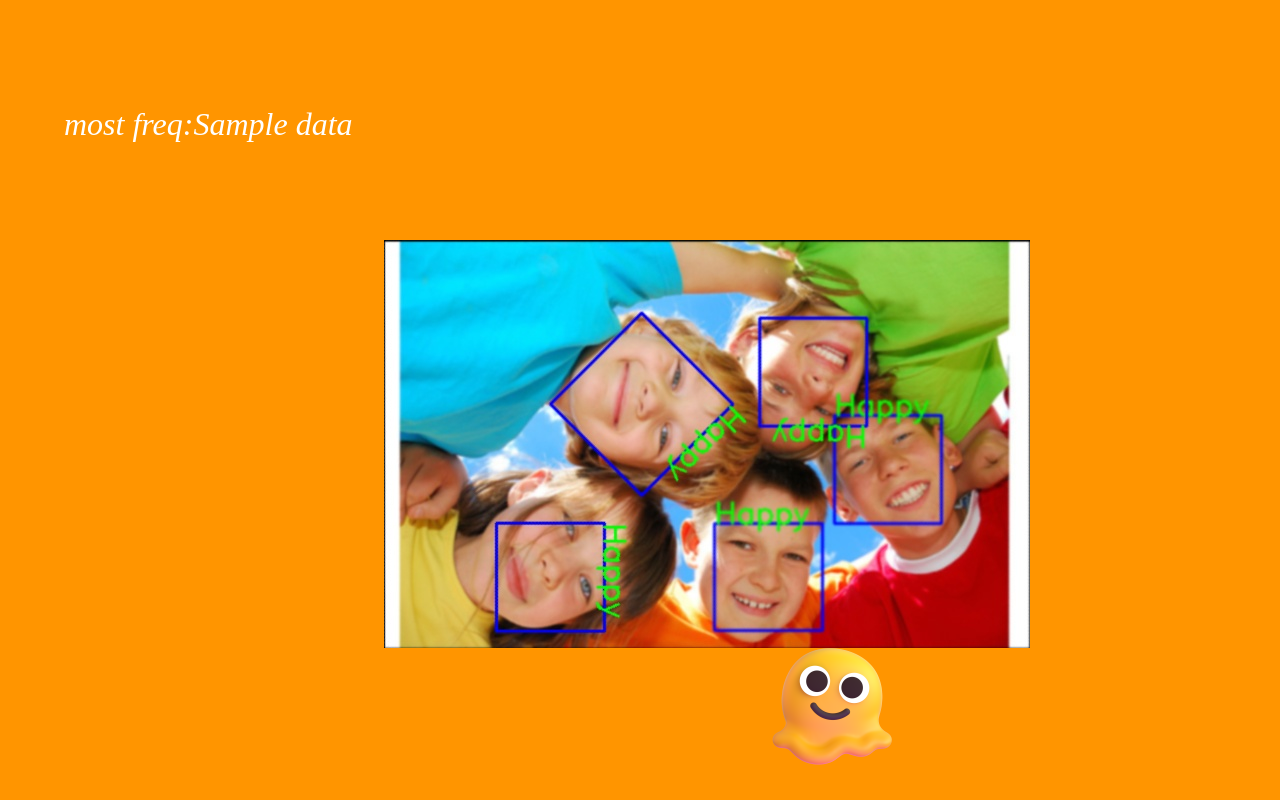
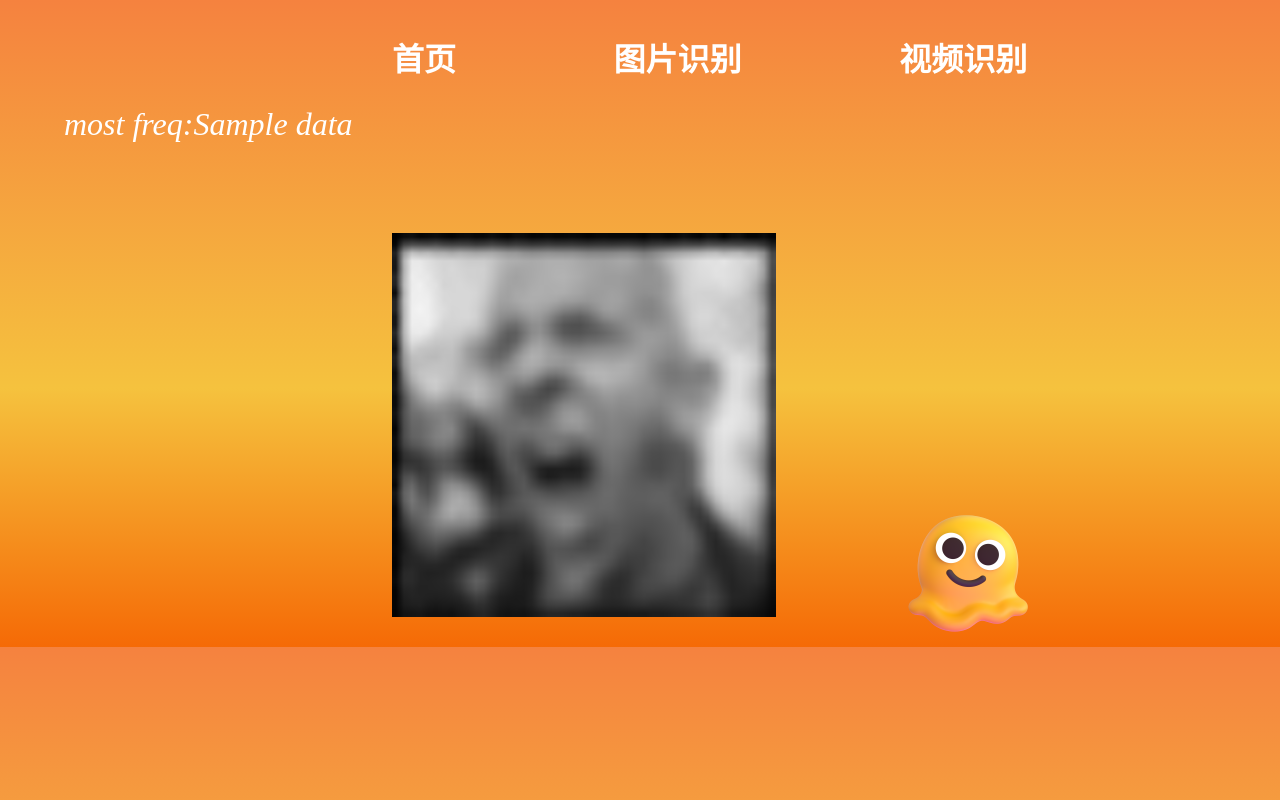
Before and after one commit to TangHuiling/NKU_22, a Flask app: template pythonProject_copy/templates/after.html in a window 1280 px wide; the page is wider, and only the part inside the window is pictured. Run offline with Flask 2, Linux system fonts and the light colour scheme; the template is opened without the code that fills it: most values are stand-ins (such as "Sample title", 1, 10 or a date in 2020).

Commit message:
视频识别
1、修复url跳转失效问题；
2、完善视频识别页面；

```diff
--- a/pythonProject_copy/app.py
+++ b/pythonProject_copy/app.py
@@ -1,18 +1,61 @@
 import cv2 as cv
 import numpy as np
 from flask import Flask, render_template, Response,request
-
+from keras.models import load_model
 import Util
 
 app = Flask(__name__)
+camera=cv.VideoCapture(0)
+
+def generate_frames():
+    # 加载人脸识别和情绪识别模型
+    face_classifier = cv.CascadeClassifier('haarcascade_frontalface_alt2.xml')
+    classifier = load_model('EmotionDetectionModel.h5')
+    class_labels = ['Angry', 'Fear', 'Happy', 'Neutral', 'Sad', 'Surprise']
+    while True:
+        ## read the camera frame
+        success, frame = camera.read()
+        # 识别图片，并标注情绪
+        gray = cv.cvtColor(frame, cv.COLOR_BGR2GRAY)
+        faces = face_classifier.detectMultiScale(gray, 1.3, 5)
+
+        for (x, y, w, h) in faces:
+            cv.rectangle(frame, (x, y), (x + w, y + h), (255, 0, 0), 2)
+            roi_gray = gray[y:y + h, x:x + w]
+            roi_gray = cv.resize(roi_gray, (48, 48), interpolation=cv.INTER_AREA)
+
+            if np.sum([roi_gray]) != 0:
+                roi = roi_gray.astype('float') / 255.0
+                roi = np.array(roi)
+                roi = np.expand_dims(roi, axis=0)
+
+                preds = classifier.predict(roi)[0]
+                label = class_labels[preds.argmax()]
+                label_position = (x, y)
+                cv.putText(frame, label, label_position, cv.FONT_HERSHEY_SIMPLEX, 2, (0, 255, 0), 3)
+            else:
+                cv.putText(frame, 'No Face Found', (20, 20), cv.FONT_HERSHEY_SIMPLEX, 2, (0, 255, 0), 3)
+
+        if not success:
+            break
+        else:
+            ret, buffer = cv.imencode('.jpg', frame)
+            frame = buffer.tobytes()
+
+        yield (b'--frame\r\n'
+               b'Content-Type: image/jpeg\r\n\r\n' + frame + b'\r\n')
 
 @app.route("/")
-def index():
+def index1():
     return render_template("index1.html")
 
 @app.route("/pic_recognition", methods=['GET', 'POST'])
 def pic_recognition():
     return render_template("pic_recognition.html")
+
+@app.route("/video_recognition_cam")
+def video_recognition_cam():
+    return Response(generate_frames(), mimetype='multipart/x-mixed-replace; boundary=frame')
 
 @app.route("/video_recognition")
 def video_recognition():
--- a/pythonProject_copy/static/after.css
+++ b/pythonProject_copy/static/after.css
@@ -1,12 +1,71 @@
+body{
+	width:100%;
+	height:auto;
+	background-color: #f5c23e;
+	background-image:radial-gradient(80% 80%, #f5823f, #f5c23e);
+	background-image:linear-gradient(to bottom, #f5823f, #f5c23e 60%, #f56a06);
+}
+
+
+/* 第一部分 导航页*/
+.cl{
+	/*background-color:#f5c23e;*/
+	/*background-image:radial-gradient(250% 200%, #f5823f, #f5c23e);*/
+
+	width:100%;
+	/*column-width: 10em;column-count: 3;*/
+	font-size: 1rem;
+	padding:0;
+	height:8%;
+	margin-left:23%;
+/* 	margin:0; top:5%;*/
+}
+
+.contain i{
+
+	padding: 0 2% 0 0;
+	/* border: 3px solid red; */
+}
+
+.contain li{
+	    display: inline;
+		padding:0 5%;
+		top:20%;
+		/* border: 3px solid red; */
+
+}
+.contain ul{
+/*     float:right; */
+	 width:auto;
+/* 	 height:35px; */
+	 margin:auto;
+	 padding:2% 0 2% 0;
+}
+.contain a{
+	    color: white;
+		font-size: 2rem;
+		font-weight: 600;
+		text-decoration: none;
+}
+.contain a:hover{
+	color: deepskyblue;
+}
+.clearfix{
+	clear: both;
+}
+/* 第二部分 图片*/
 .box {
-    width: 25%;
-    height: 25%;
+    width: 30%;
+    height: 30%;
     margin-top: 10%;
-    object-fit: cover;
+    margin-left: 30%;
 }
-#imageC{
-    margin-top: 10%;
-    margin-left: 60%;
+
+/*第三部分 图片评论*/
+#imgC{
+    margin-top: -15%;
+    margin-left: 70%;
+
 }
 #comm{
     margin-top:2%;
--- a/pythonProject_copy/templates/after.html
+++ b/pythonProject_copy/templates/after.html
@@ -6,17 +6,24 @@
     <link rel="stylesheet" type="text/css" href="../static/after.css"/>
     <title>result</title>
 </head>
-<body style="background-color:#FF9500;">
+<body>
+<div class="cl">
+					<div class="contain">
+						<ul>
+							<li ><a href={{url_for('index1') }}  target="_blank"><i class="fa fa-home"></i>首页</a></li>
+							<li><a href={{url_for('pic_recognition') }} ><i class="fa fa-star"></i>图片识别</a></li>
+							<li><a href={{url_for('video_recognition') }} ><i class="fa fa-moon-o"></i>视频识别</a></li>
+						</ul>
+					</div>
+</div>
 <!--分类统计情绪-->
-<canvas id="canv" width="400" height="400"></canvas>
-
 <p id="comm" style="position: absolute;left: 3%;top:10%;">most freq:{{ data }}</p>
 
 <div class="box">
-    <img src="{{url_for('static',filename='img_final.jpg')}}" alt="image_final" style="position: absolute;left:30%;top:30%"/>
+    <img src="{{url_for('static',filename='img_final.jpg')}}" alt="image_final" style="width: 100%;height: 100%"/>
 </div>
 
-<img id="imgC" src="../static/happy.png" style="position: absolute;left: 60%;top:80%;"/>
+<img id="imgC" src="../static/happy.png"/>
 <script>
      if("{{data}}"=="Angry"){
         document.getElementById("comm").innerHTML = "有人看上去可不怎么开心...";
--- a/pythonProject_copy/templates/index1.html
+++ b/pythonProject_copy/templates/index1.html
@@ -44,7 +44,7 @@
 					</a>
 				</div>
 				<div class="col2" id=c2>
-					<a href={{url_for('pic_recognition') }} target="_blank">
+					<a href={{url_for('video_recognition') }} target="_blank">
 					  <button type="button" class="btn btn-primary" >视频识别</button>
 					</a>
 				</div>
```
Also changed, not shown: pythonProject_copy/static/video_recognition.css (+100 -0 lines), pythonProject_copy/templates/pic_recognition.html (+6 -5 lines), pythonProject_copy/templates/video_recognition.html (+51 -3 lines), pythonProject_copy/static/Surprise.png, pythonProject_copy/static/aanger.png (added), pythonProject_copy/static/ffear.png (added), pythonProject_copy/static/file.jpg, pythonProject_copy/static/hhappy.png (added), pythonProject_copy/static/img_final.jpg, pythonProject_copy/static/nneutral.png (added), pythonProject_copy/static/ssad.png (added), pythonProject_copy/static/ssurprise.png (added), pythonProject_copy/static/surprise.png.
